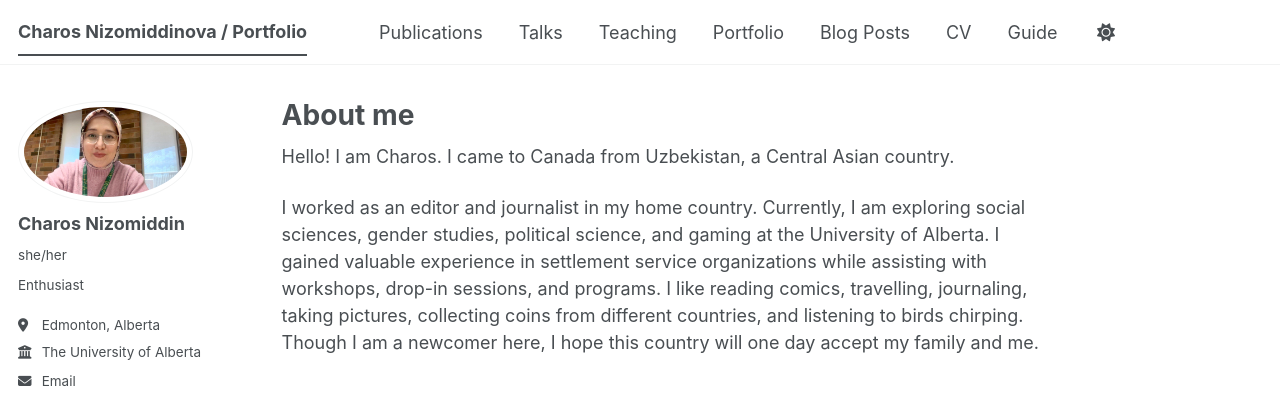
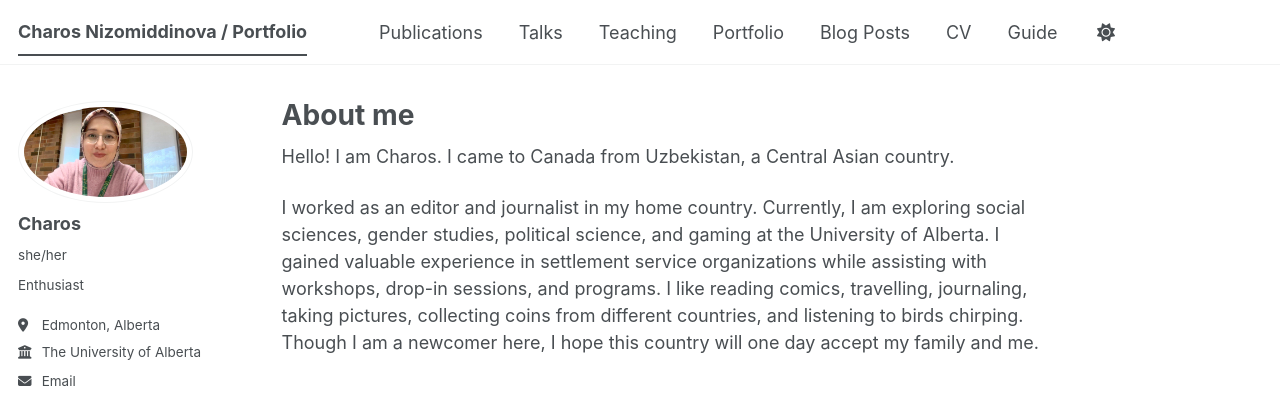
Before and after one commit to nizomidd-web/nizomidd.github.io, a Jekyll site: the page built from _pages/about.md, in a window 1280 px wide. Shown: the top 394 px of the page. Built offline with Jekyll 4.4.1, drawn with Linux system fonts in a browser that asks for light colours; some web fonts are replaced; a script bundle is joined from its source files by our own code; library files that are not in the unit come from our copies.

Commit message:
Update _config.yml

```diff
--- a/_config.yml
+++ b/_config.yml
@@ -24,7 +24,7 @@ repository               : "academicpages/academicpages.github.io"
 author:
   # Biographic information
   avatar           : "photo_2026-04-16_16-40-04.jpg"
-  name             : "Charos Nizomiddin"
+  name             : "Charos"
   pronouns         : "she/her"
   bio              : "Enthusiast"
   location         : "Edmonton, Alberta"
```
